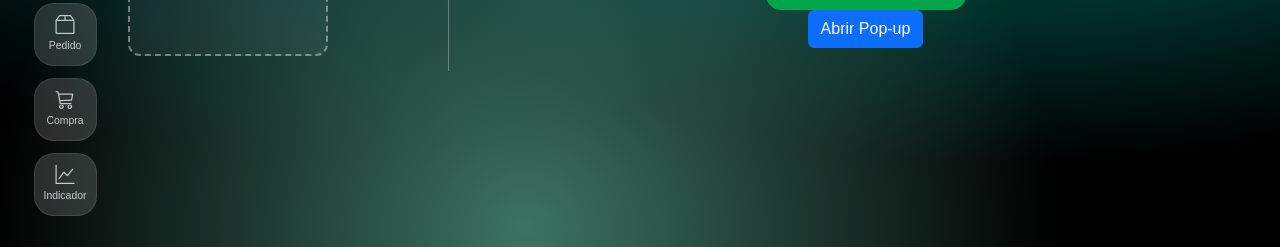
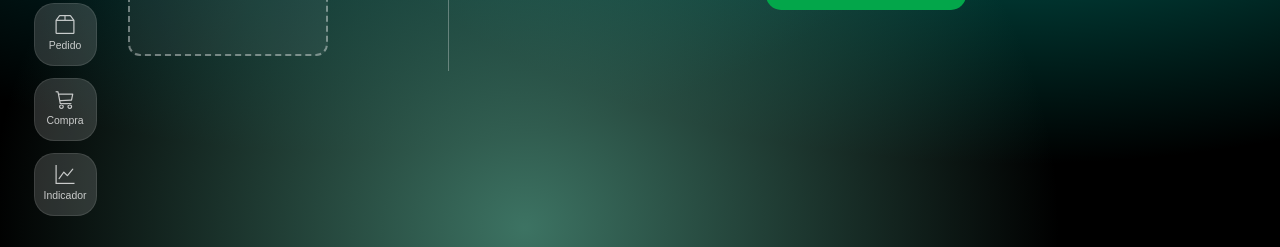
Before and after one commit to VETALLIS/Projeto, a Flask app: page /gerenciar_perfil/salvar in a window 1280 px wide. Shown: the part 484-731 px from the top of the page. Run offline with Flask 3, Linux system fonts and the light colour scheme; data that the repository does not hold is empty.

Commit message:
Update gerenciamento_perfil.html

```diff
--- a/templates/gerenciamento_perfil.html
+++ b/templates/gerenciamento_perfil.html
@@ -113,32 +113,25 @@
 
                 </div>
 
-                <!-- Botão que abre o modal -->
-                <button type="button" class="btn btn-primary" data-bs-toggle="modal" data-bs-target="#meuModal">
-                    Abrir Pop-up
-                </button>
-
-                <!-- Estrutura do Modal -->
-                <div class="modal fade" id="meuModal" tabindex="-1" aria-labelledby="exampleModalLabel"
-                    aria-hidden="true">
-                    <div class="modal-dialog">
+                <div class="modal" tabindex="-1" role="dialog">
+  <div class="modal-dialog" role="document">
     <div class="modal-content">
       <div class="modal-header">
-                                <h5 class="modal-title" id="exampleModalLabel">Título do Pop-up</h5>
-                                <button type="button" class="btn-close" data-bs-dismiss="modal"
-                                    aria-label="Fechar"></button>
+        <h5 class="modal-title">Modal title</h5>
+        <button type="button" class="close" data-dismiss="modal" aria-label="Close">
+          <span aria-hidden="true">&times;</span>
+        </button>
       </div>
       <div class="modal-body">
-                                Este é o conteúdo do seu pop-up no Bootstrap.
+        <p>Modal body text goes here.</p>
       </div>
       <div class="modal-footer">
-                                <button type="button" class="btn btn-secondary" data-bs-dismiss="modal">Fechar</button>
-                                <button type="button" class="btn btn-primary">Salvar mudanças</button>
+        <button type="button" class="btn btn-primary">Save changes</button>
+        <button type="button" class="btn btn-secondary" data-dismiss="modal">Close</button>
       </div>
     </div>
   </div>
 </div>
-
 
             </div>
         </div>
```
Lines whose indentation alone changed are shown as unchanged.
